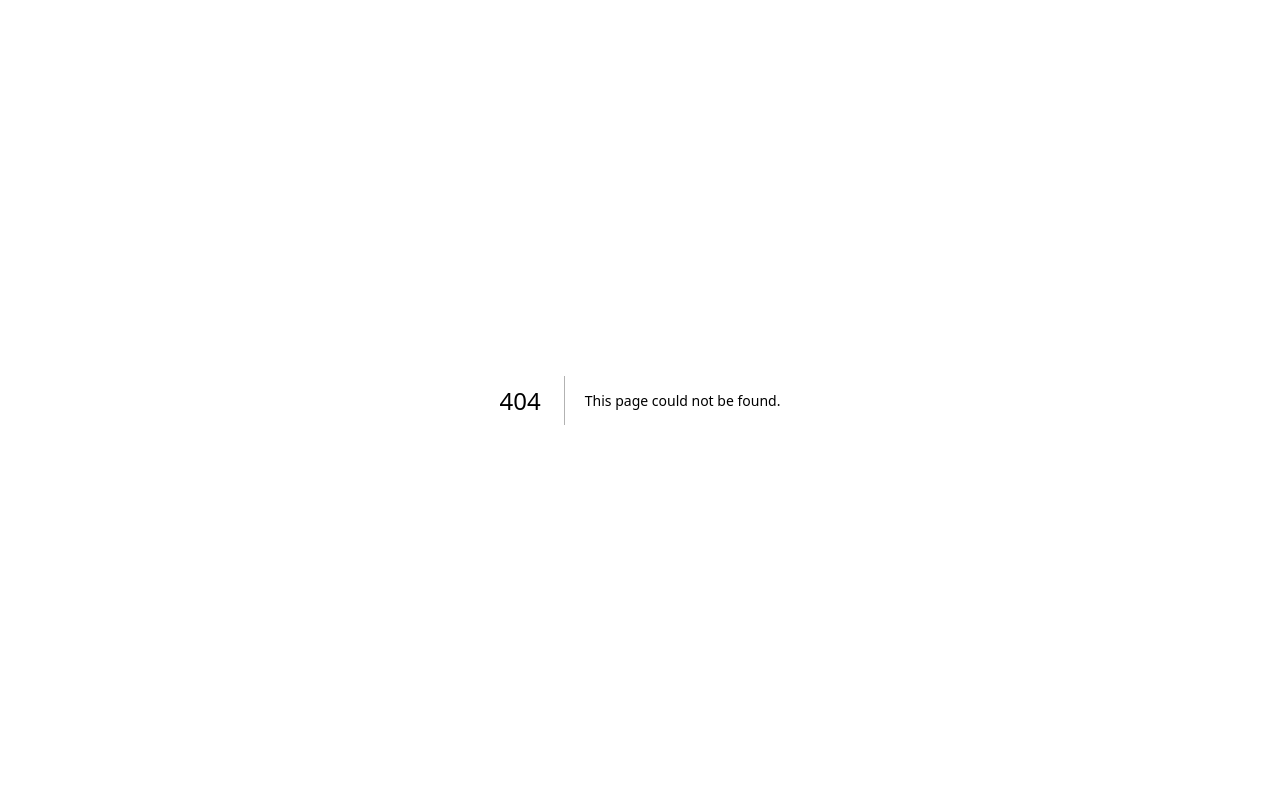
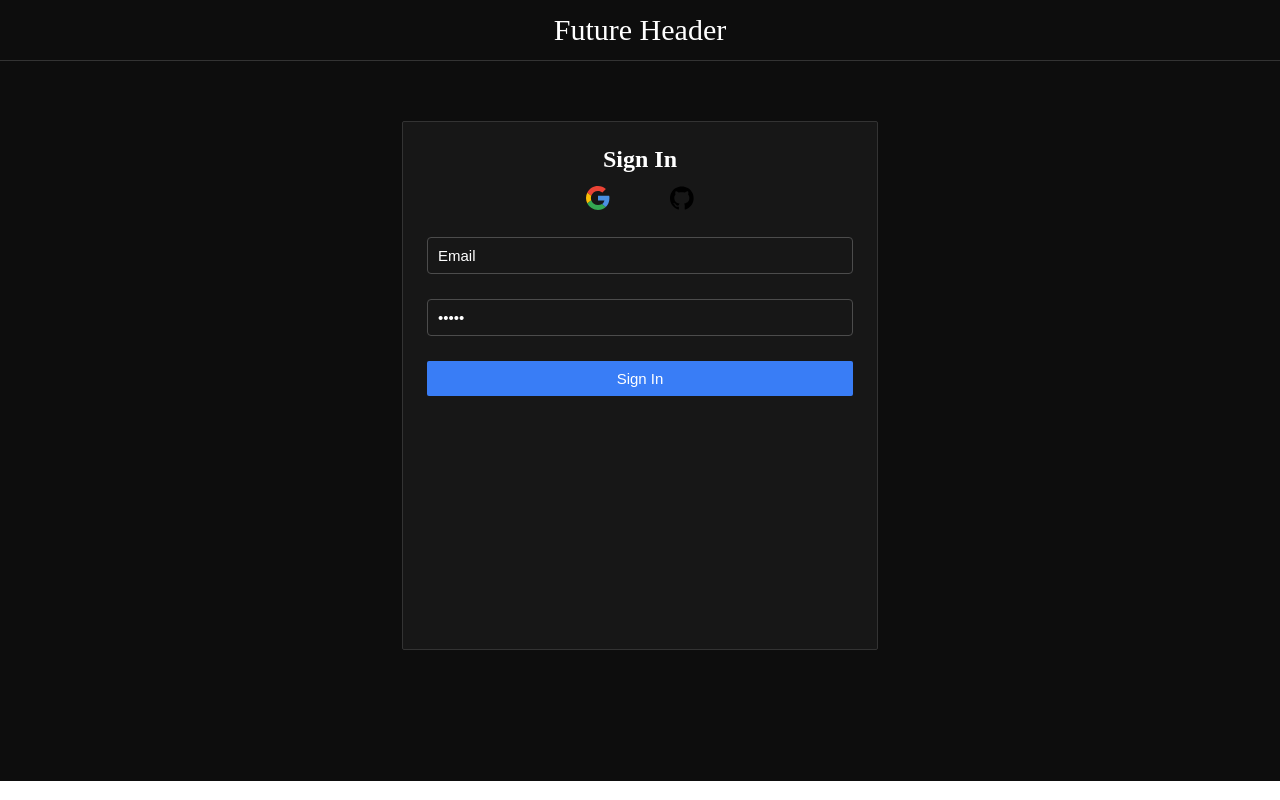
Before and after one commit to FightersForJustice/inctagram, a Next.js app: page /login in a window 1280 px wide. Before the commit this address had no page. Built offline with nearby package versions, Linux system fonts and the light colour scheme.

Commit message:
feat: add page /login

```diff
--- /dev/null
+++ b/pages/login/index.tsx
@@ -0,0 +1,24 @@
+import { PageWrapper } from "components/PageWrapper/PageWrapper";
+import LoginForm from "@/components/Login/LoginForm";
+import { getLayout } from "@/components/Layout/Layout";
+
+// Next запускает эту функцию, и потом рендерит страничку (в зависимости  от пропсов , которые придут). Вызывается единожды на сервере в момент билда, после страничка кешируется
+export const getStaticProps = async () => {
+
+    return {
+        props: {}
+    }
+}
+
+
+const Login = () => {
+
+    return (
+        <PageWrapper>
+          <LoginForm></LoginForm>
+        </PageWrapper>
+    );
+}
+
+Login.getLayout = getLayout
+export default Login;
```
